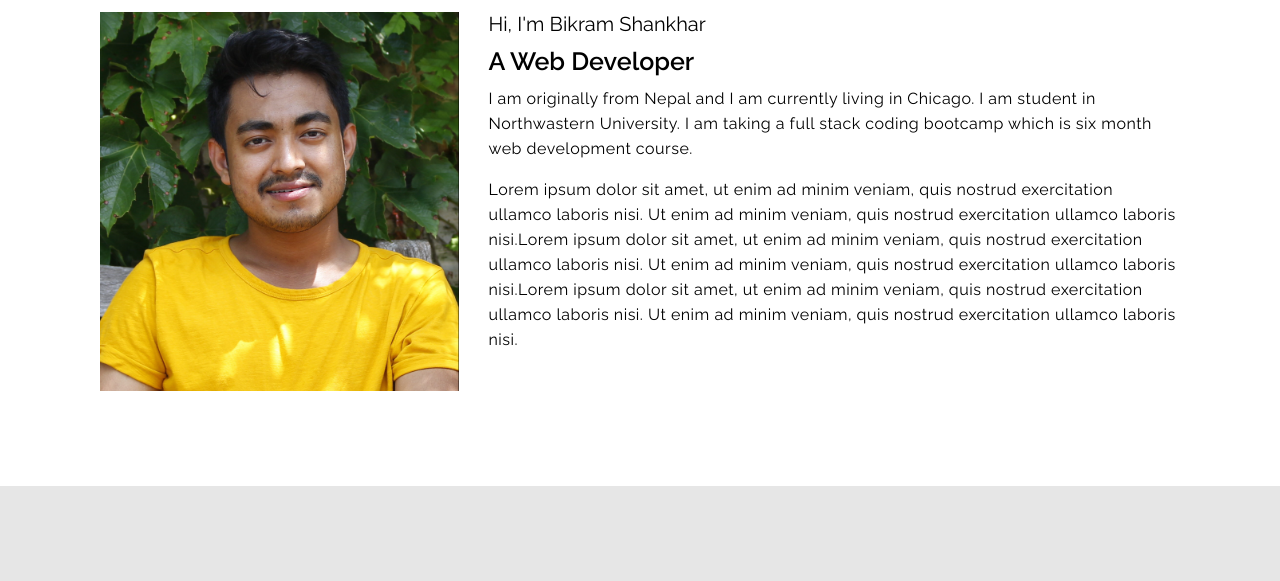
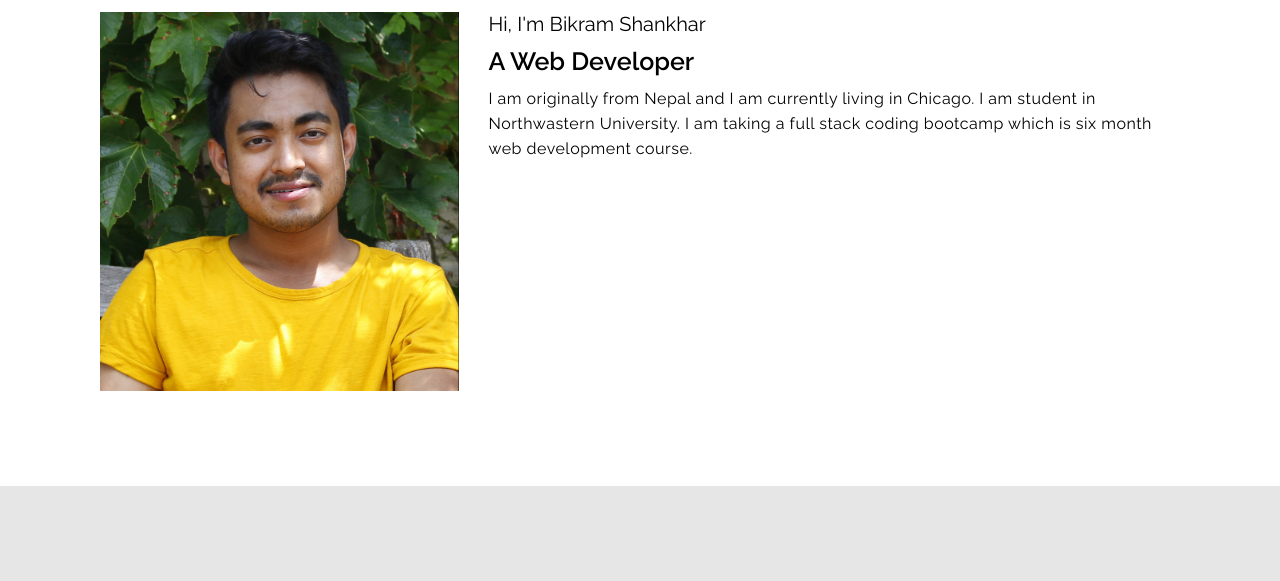
Before and after one commit to bikramshankhar/Updated-Portfolio, a plain HTML site: page index.html in a window 1280 px wide. Shown: the part 189-770 px from the top of the page. Drawn offline with nearby package versions, Linux system fonts and the light colour scheme.

Commit message:
removed the lorem ipsum text

```diff
--- a/index.html
+++ b/index.html
@@ -43,7 +43,6 @@
                     <h4>Hi, I'm Bikram Shankhar</h4>
                     <h5>A Web Developer</h5>
                     <p> I am originally from Nepal and I am currently living in Chicago. I am student in Northwastern University. I am taking a full stack coding bootcamp which is six month web development course.
-                        <p>Lorem ipsum dolor sit amet, ut enim ad minim veniam, quis nostrud exercitation ullamco laboris nisi. Ut enim ad minim veniam, quis nostrud exercitation ullamco laboris nisi.Lorem ipsum dolor sit amet, ut enim ad minim veniam, quis nostrud exercitation ullamco laboris nisi. Ut enim ad minim veniam, quis nostrud exercitation ullamco laboris nisi.Lorem ipsum dolor sit amet, ut enim ad minim veniam, quis nostrud exercitation ullamco laboris nisi. Ut enim ad minim veniam, quis nostrud exercitation ullamco laboris nisi.</p>
                 </div>
             </div>
         </div>
```
